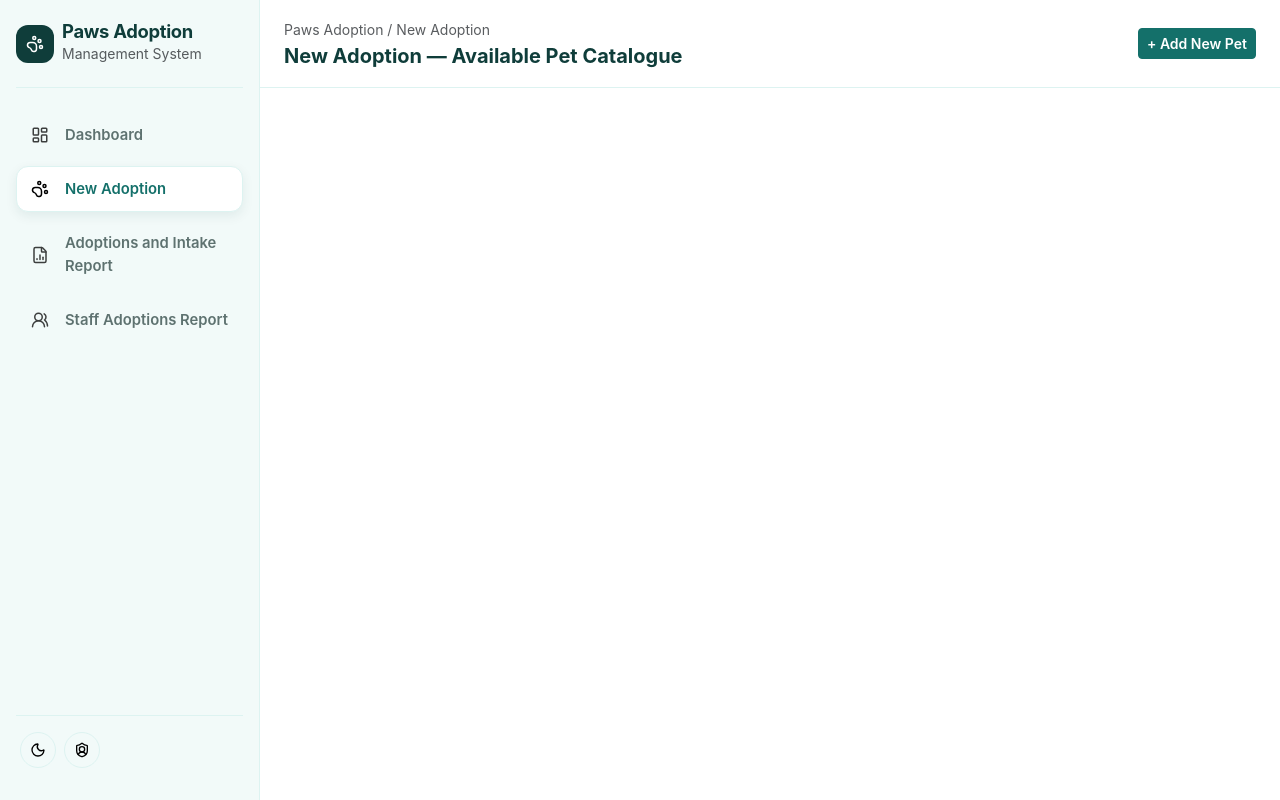
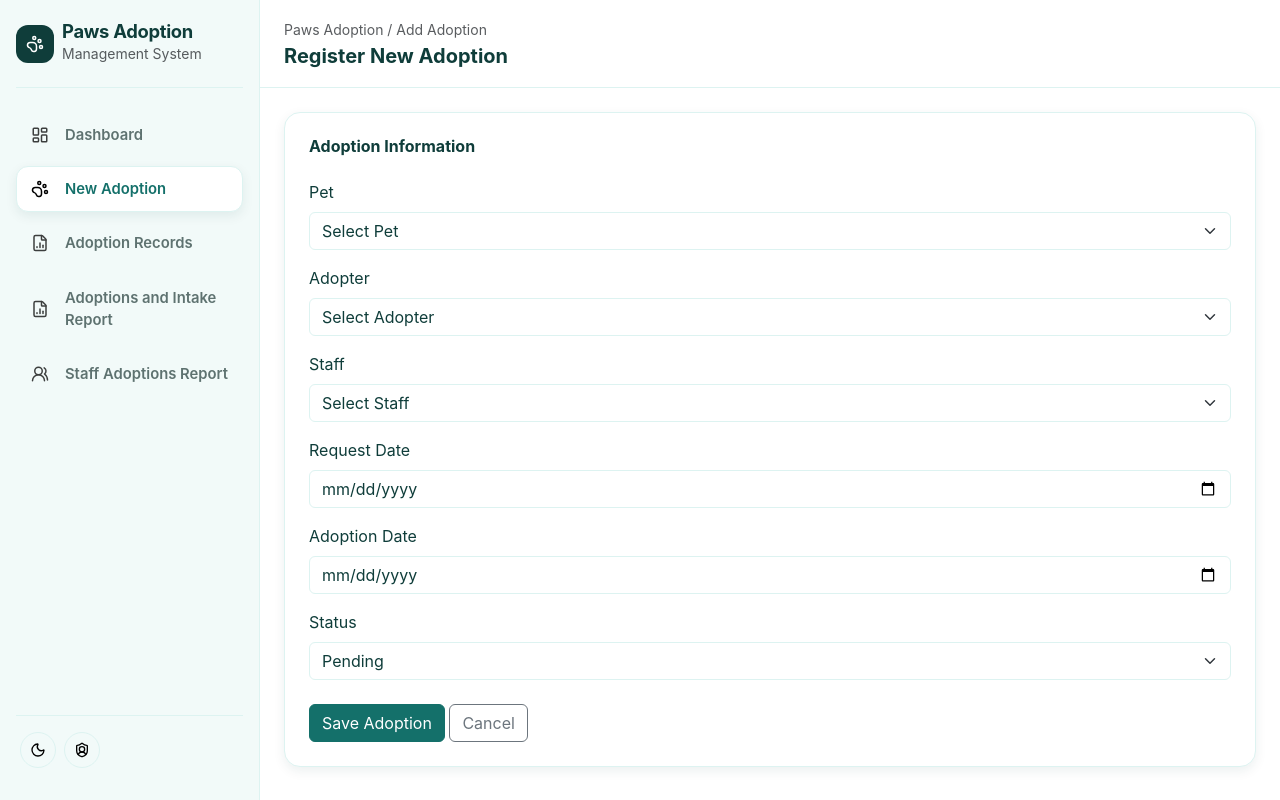
Before and after one commit to morde-cai/CCINFOM-S40K-03-Pet_Adoption_Management_System, a Django app: page /new-adoption/ in a window 1280 px wide. Run offline with Django 5.2, Linux system fonts and the light colour scheme; data that the repository does not hold is empty.

Commit message:
Re: Feat: Mark's adoption management

```diff
--- a/pet_adoption_system/pet_adoption/templates/base.html
+++ b/pet_adoption_system/pet_adoption/templates/base.html
@@ -43,6 +43,13 @@
                        href="{% url 'new_adoption' %}">
                         <img class="nav-icon" src="{% static 'images/icons/paw.svg' %}" alt="" width="18" height="18">
                         <span>New Adoption</span>
+                    </a>
+                </li>
+                <li class="nav-item">
+                    <a class="nav-link d-flex align-items-center gap-3 {% if request.resolver_match.url_name == 'adoption_list' %}active{% endif %}"
+                       href="{% url 'adoption_list' %}">
+                        <img class="nav-icon" src="{% static 'images/icons/file.svg' %}" alt="" width="18" height="18">
+                        <span>Adoption Records</span>
                     </a>
                 </li>
                 <li class="nav-item">
--- a/pet_adoption_system/pet_adoption/templates/new_adoption.html
+++ b/pet_adoption_system/pet_adoption/templates/new_adoption.html
@@ -1,11 +1,72 @@
+
 {% extends "base.html" %}
-{% load static %}
 
-{% block title %} New Adoption | Paws {% endblock %}
+{% block title %}Add Adoption | Paws{% endblock %}
+{% block topnav_breadcrumb %}Paws Adoption / Add Adoption{% endblock %}
+{% block topnav_head %}Register New Adoption{% endblock %}
 
-<!-- Top nav bar (header + button)-->
-{% block topnav_breadcrumb %}Paws Adoption / New Adoption {% endblock %}
-{% block topnav_head %} New Adoption — Available Pet Catalogue {% endblock %}
-{% block header_actions %}
-    <a href="{% url 'new_adoption' %}" class="btn btn-sm btn-primary fw-semibold text-nowrap"> + Add New Pet </a>
+{% block content %}
+
+<div class="page-card p-4">
+    <h2 class="h6 fw-bold mb-4">Adoption Information</h2>
+
+    <form method="POST">
+        {% csrf_token %}
+        {% if error %}
+    <div class="alert alert-danger">{{ error }}</div>
+    {% endif %}
+        <div class="mb-3">
+            <label class="form-label">Pet</label>
+            <select name="pet" class="form-select" required>
+                <option value="">Select Pet</option>
+                {% for pet in pets %}
+                <option value="{{ pet.id }}">{{ pet.name }} - {{ pet.breed.name }}</option>
+                {% endfor %}
+            </select>
+        </div>
+
+        <div class="mb-3">
+            <label class="form-label">Adopter</label>
+            <select name="adopter" class="form-select" required>
+                <option value="">Select Adopter</option>
+                {% for adopter in adopters %}
+                <option value="{{ adopter.id }}">{{ adopter }}</option>
+                {% endfor %}
+            </select>
+        </div>
+
+        <div class="mb-3">
+            <label class="form-label">Staff</label>
+            <select name="staff" class="form-select" required>
+                <option value="">Select Staff</option>
+                {% for member in staff_members %}
+                <option value="{{ member.id }}">{{ member }}</option>
+                {% endfor %}
+            </select>
+        </div>
+
+        <div class="mb-3">
+            <label class="form-label">Request Date</label>
+            <input type="date" name="request_date" class="form-control" required>
+        </div>
+
+        <div class="mb-3">
+            <label class="form-label">Adoption Date</label>
+            <input type="date" name="adoption_date" class="form-control">
+        </div>
+
+        <div class="mb-4">
+            <label class="form-label">Status</label>
+            <select name="status" class="form-select" required>
+                {% for value, label in statuses %}
+                <option value="{{ value }}">{{ label }}</option>
+                {% endfor %}
+            </select>
+        </div>
+
+        <button type="submit" class="btn btn-primary">Save Adoption</button>
+        <a href="{% url 'adoption_list' %}" class="btn btn-outline-secondary">Cancel</a>
+    </form>
+</div>
+
 {% endblock %}
--- a/pet_adoption_system/pet_adoption/urls.py
+++ b/pet_adoption_system/pet_adoption/urls.py
@@ -5,6 +5,8 @@ from . import views
 urlpatterns = [
     path('', views.dashboard, name='dashboard'),
     path('new-adoption/', views.new_adoption, name='new_adoption'),
-    path('report/adoption-intake/', views.adoption_intake_report, name='adoption_intake_report'),
-    path('report/staff/', views.staff_report, name='staff_report')
+    path('adoptions/', views.adoption_list, name='adoption_list'),
+    path('adoptions/<int:pk>/edit/', views.edit_adoption, name='edit_adoption'),
+    path('report/adoptoin-intake/', views.adoption_intake_report, name='adoption_intake_report'),
+    path('report/staff/', views.staff_report, name='staff_report'),
 ]
--- a/pet_adoption_system/pet_adoption/views.py
+++ b/pet_adoption_system/pet_adoption/views.py
@@ -1,7 +1,7 @@
-from datetime import date
+from datetime import date, datetime
 
 from django.db.models import Count, Q, Sum
-from django.shortcuts import render
+from django.shortcuts import render, redirect
 from django.utils import timezone
 from django.core.paginator import Paginator
 
@@ -118,7 +118,6 @@ def _dashboard_bar():
 
     return chart_data
 
-
 def dashboard(request):
     shelters = _dashboard_shelter()
     kpis = _dashboard_kpis()
@@ -136,13 +135,145 @@ def dashboard(request):
 # New Adoptions
 # -------------------------------------------------------------------
 def new_adoption(request):
-    return render(request, "new_adoption.html")
+    error = ""
+
+    if request.method == "POST":
+        pet_id = request.POST.get("pet")
+        adopter_id = request.POST.get("adopter")
+        staff_id = request.POST.get("staff")
+        request_date = request.POST.get("request_date")
+        adoption_date = request.POST.get("adoption_date") or None
+        status = request.POST.get("status")
+
+        pet = Pet.objects.filter(
+            id=pet_id,
+            status=PetStatus.IN_SHELTER
+        ).first()
+
+        if not pet:
+            error = "This pet is not available for adoption."
+
+        elif Adoption.objects.filter(
+            pet_id=pet_id,
+            status__in=[
+                AdoptionStatus.PENDING,
+                AdoptionStatus.APPROVED,
+            ]
+        ).exists():
+            error = "This pet already has an active adoption request."
+
+        elif not Adopter.objects.filter(id=adopter_id).exists():
+            error = "Please select a valid adopter."
+
+        elif not Staff.objects.filter(
+            id=staff_id,
+            status=StaffStatus.ACTIVE
+        ).exists():
+            error = "Please select an active staff member."
+
+        else:
+            adoption = Adoption.objects.create(
+                pet=pet,
+                adopter_id=adopter_id,
+                staff_id=staff_id,
+                request_date=request_date,
+                adoption_date=adoption_date,
+                status=status,
+            )
+
+            if adoption.status == AdoptionStatus.COMPLETED:
+                pet.status = PetStatus.ADOPTED
+                pet.save(update_fields=["status"])
+
+            return redirect("adoption_list")
+
+    return render(request, "new_adoption.html", {
+        "pets": Pet.objects.filter(status=PetStatus.IN_SHELTER),
+        "adopters": Adopter.objects.all(),
+        "staff_members": Staff.objects.filter(
+            status=StaffStatus.ACTIVE
+        ),
+        "statuses": AdoptionStatus.choices,
+        "error": error,
+    })
 
 # -------------------------------------------------------------------
-# New Pets
+# Adoptions List and Edit Adoptions
 # -------------------------------------------------------------------
-def new_pet(request):
-    return render(request, "new_pet.html")
+def adoption_list(request):
+    adoptions = Adoption.objects.select_related(
+        "pet", "adopter", "staff"
+    ).all()
+
+    selected_status = request.GET.get("status", "")
+    selected_staff = request.GET.get("staff", "")
+    selected_date = request.GET.get("adoption_date", "")
+
+    if selected_status in dict(AdoptionStatus.choices):
+        adoptions = adoptions.filter(status=selected_status)
+    elif selected_status:
+        selected_status = ""
+
+    if selected_staff:
+        if selected_staff.isdigit():
+            adoptions = adoptions.filter(staff_id=selected_staff)
+        else:
+            selected_staff = ""
+
+    if selected_date:
+        try:
+            datetime.strptime(selected_date, "%Y-%m-%d")
+            adoptions = adoptions.filter(adoption_date=selected_date)
+        except ValueError:
+            selected_date = ""
+
+    staff_members = Staff.objects.all().order_by(
+        "first_name", "last_name"
+    )
+
+    return render(request, "adoptions.html", {
+        "adoptions": adoptions.order_by("-request_date"),
+        "staff_members": staff_members,
+        "statuses": AdoptionStatus.choices,
+        "selected_status": selected_status,
+        "selected_staff": selected_staff,
+        "selected_date": selected_date,
+    })
+
+def edit_adoption(request, pk):
+    adoption = Adoption.objects.select_related("pet").filter(pk=pk).first()
+
+    if not adoption:
+        return redirect("adoption_list")
+
+    if request.method == "POST":
+        status = request.POST.get("status")
+        adoption_date = request.POST.get("adoption_date") or None
+
+        if status not in dict(AdoptionStatus.choices):
+            return render(request, "edit_adoption.html", {
+                "adoption": adoption,
+                "statuses": AdoptionStatus.choices,
+                "error": "Invalid adoption status."
+            })
+
+        adoption.status = status
+        adoption.adoption_date = adoption_date
+        adoption.save()
+
+        if status == AdoptionStatus.COMPLETED:
+            adoption.pet.status = PetStatus.ADOPTED
+        else:
+            adoption.pet.status = PetStatus.IN_SHELTER
+
+        adoption.pet.save(update_fields=["status"])
+
+        return redirect("adoption_list")
+
+    return render(request, "edit_adoption.html", {
+        "adoption": adoption,
+        "statuses": AdoptionStatus.choices,
+    })
 
 # -------------------------------------------------------------------
 # Report 1: Adoptions vs Intake
```
Also changed, not shown: pet_adoption_system/pet_adoption/templates/adoptions.html (added, +112 -0 lines), pet_adoption_system/pet_adoption/templates/edit_adoption.html (added, +72 -0 lines).
